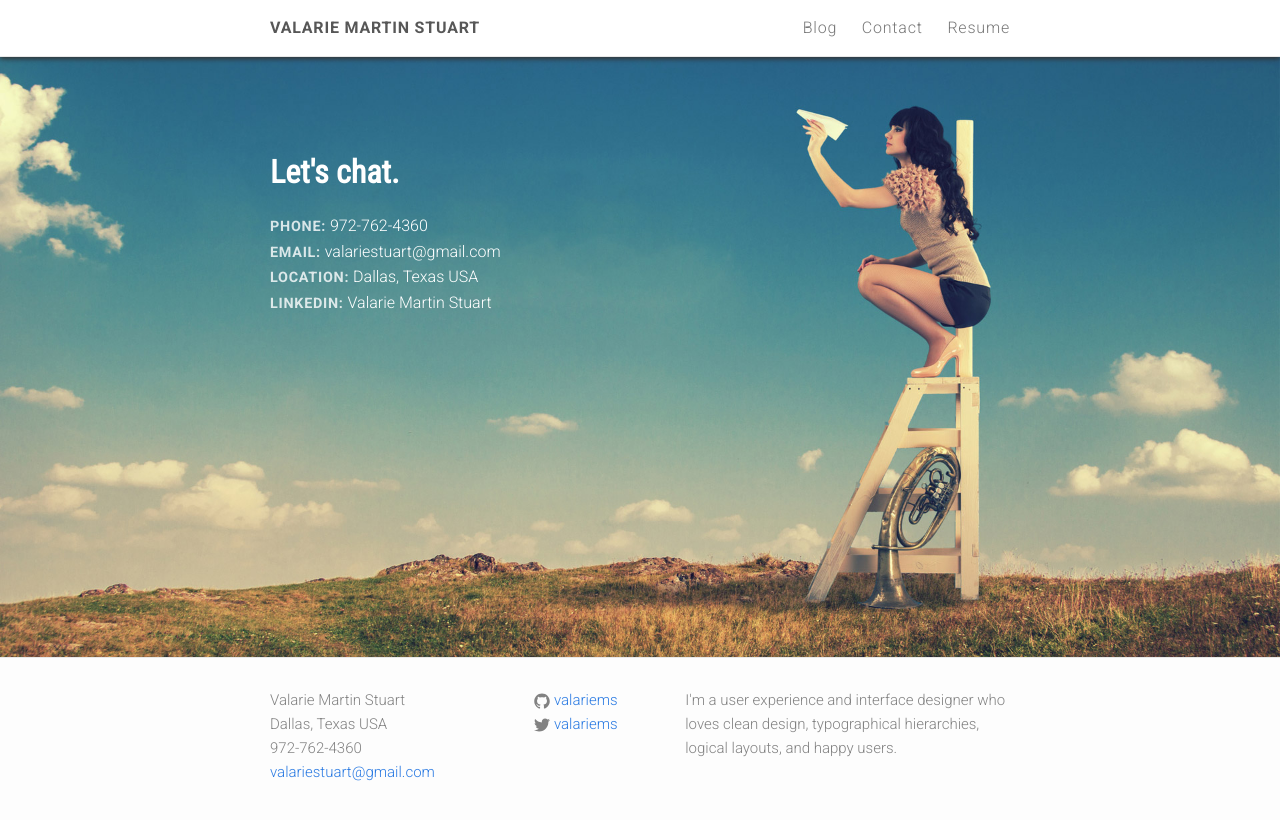
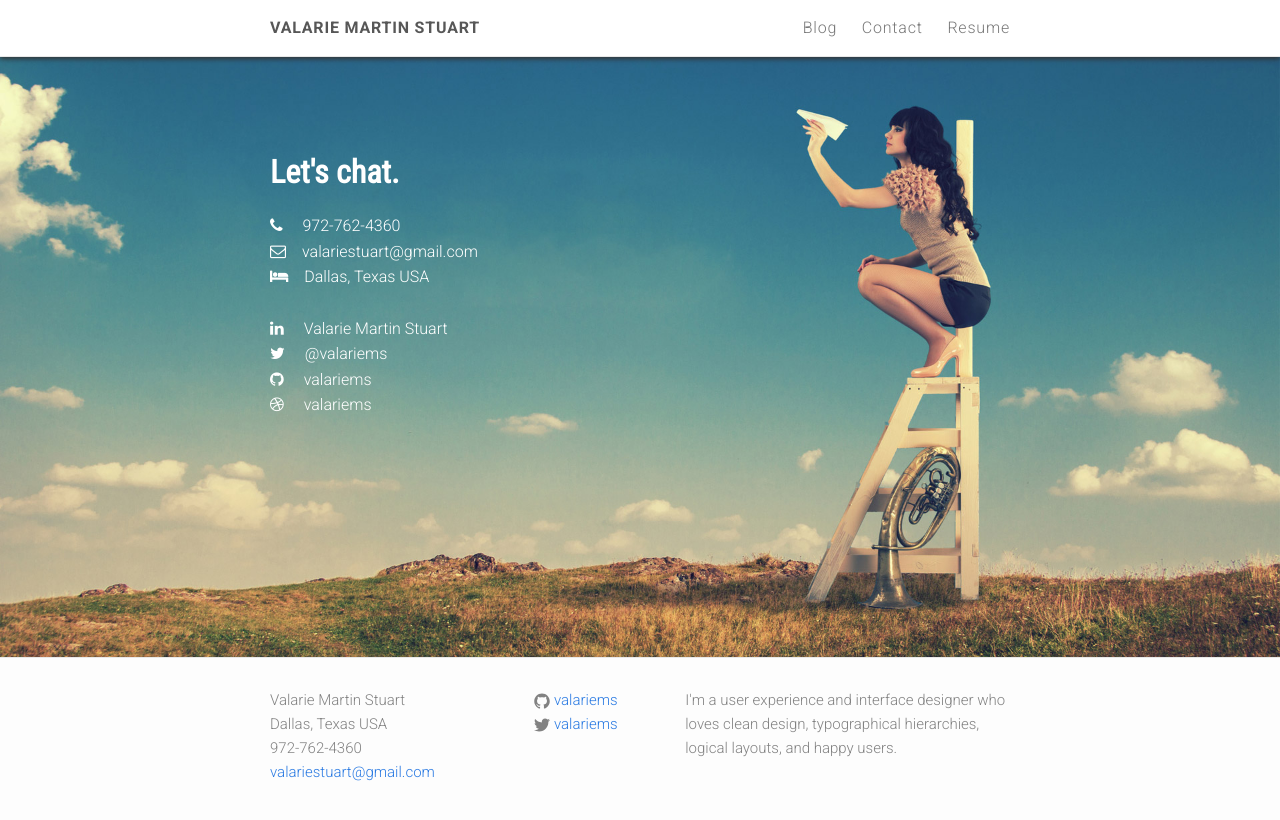
Before and after one commit to valariems/valariems.github.io, a Jekyll site: the page built from contact.html, in a window 1280 px wide. Shown: the top 820 px of the page. Built offline with Jekyll 4.4.1, drawn with Linux system fonts in a browser that asks for light colours; nearby versions of some CDN libraries.

Commit message:
Add links and font-awesome.

```diff
--- a/_includes/head.html
+++ b/_includes/head.html
@@ -8,8 +8,11 @@
 
   <link rel="stylesheet" href="{{ "/css/main.css" | prepend: site.baseurl }}">
   <link rel="stylesheet" href="{{ "/css/custom.css" | prepend: site.baseurl }}">
+
   <link rel="canonical" href="{{ page.url | replace:'index.html','' | prepend: site.baseurl | prepend: site.url }}">
   <link rel="alternate" type="application/rss+xml" title="{{ site.title }}" href="{{ "/feed.xml" | prepend: site.baseurl | prepend: site.url }}">
+
   <link href='https://fonts.googleapis.com/css?family=Roboto:400,700,300|Roboto+Slab:400,700' rel='stylesheet' type='text/css'>
   <link href='https://fonts.googleapis.com/css?family=Roboto+Condensed:400, 700' rel='stylesheet' type='text/css'>
+  <link rel="stylesheet" href="https://maxcdn.bootstrapcdn.com/font-awesome/4.5.0/css/font-awesome.min.css">
 </head>
--- a/contact.html
+++ b/contact.html
@@ -8,10 +8,22 @@ permalink: /contact/
   <div class="wrapper">
     <h2>Let's chat.</h2>
     <p>
-      <span>Phone:</span> 972-762-4360<br />
-      <span>Email:</span> <a href="mailto:valariestuart@gmail.com">valariestuart@gmail.com</a><br />
-      <span>Location:</span> Dallas, Texas USA<br />
-      <span>Linkedin:</span> <a href="https://www.linkedin.com/in/valariems">Valarie Martin Stuart</a>
+      <i class="fa fa-phone"></i> 972-762-4360<br>
+      <i class="fa fa-envelope-o"></i><a href="mailto:valariestuart@gmail.com">valariestuart@gmail.com</a><br>
+      <i class="fa fa-bed"></i>Dallas, Texas USA<br>
+      <br />
+
+      <i class="fa fa-linkedin"></i>
+      <a href="https://www.linkedin.com/in/valariems">Valarie Martin Stuart</a>
+      <br>
+      <i class="fa fa-twitter"></i>
+      <a href="https://twitter.com/valariems">@valariems</a>
+      <br>
+      <i class="fa fa-github"></i>
+      <a href="https://github.com/valariems/">valariems</a>
+      <br>
+      <i class="fa fa-dribbble"></i>
+      <a href="https://dribbble.com/valariems">valariems</a>
     </p>
   </div>
 </div>
--- a/css/custom.scss
+++ b/css/custom.scss
@@ -164,6 +164,9 @@ h2.blog-intro {
       letter-spacing: .05em;
       text-transform: uppercase;
     }
+    i {
+      padding-right: 1em;
+    }
   }
 }
 
```
